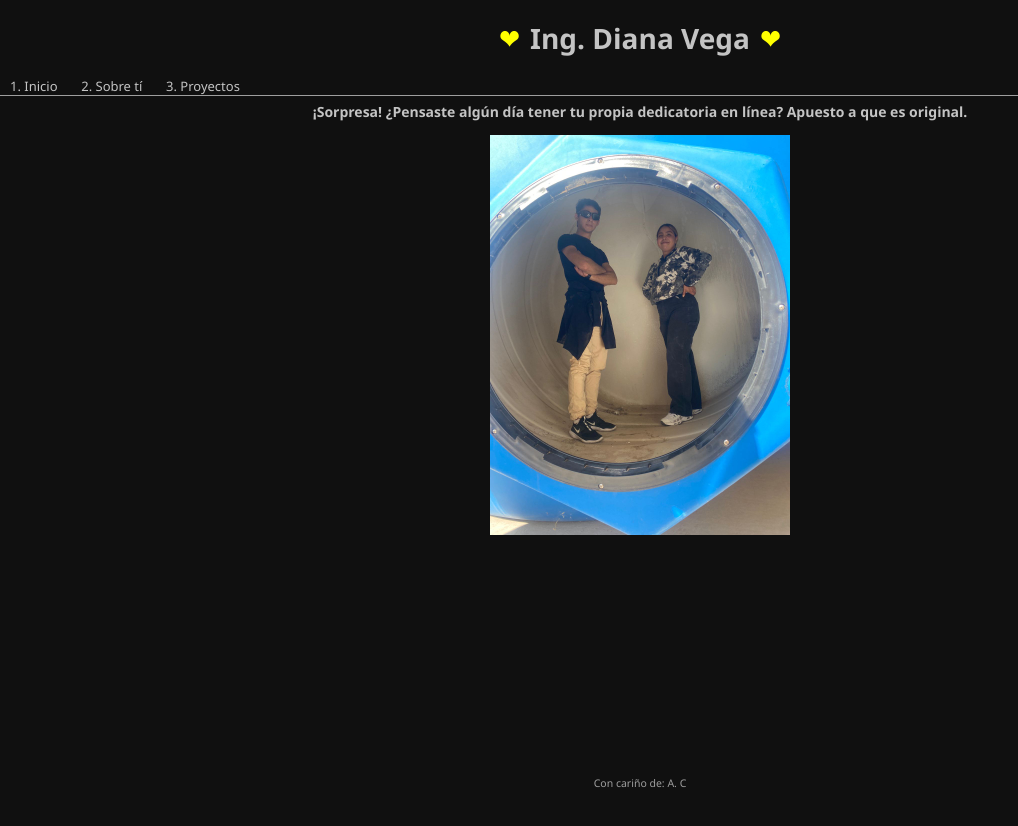
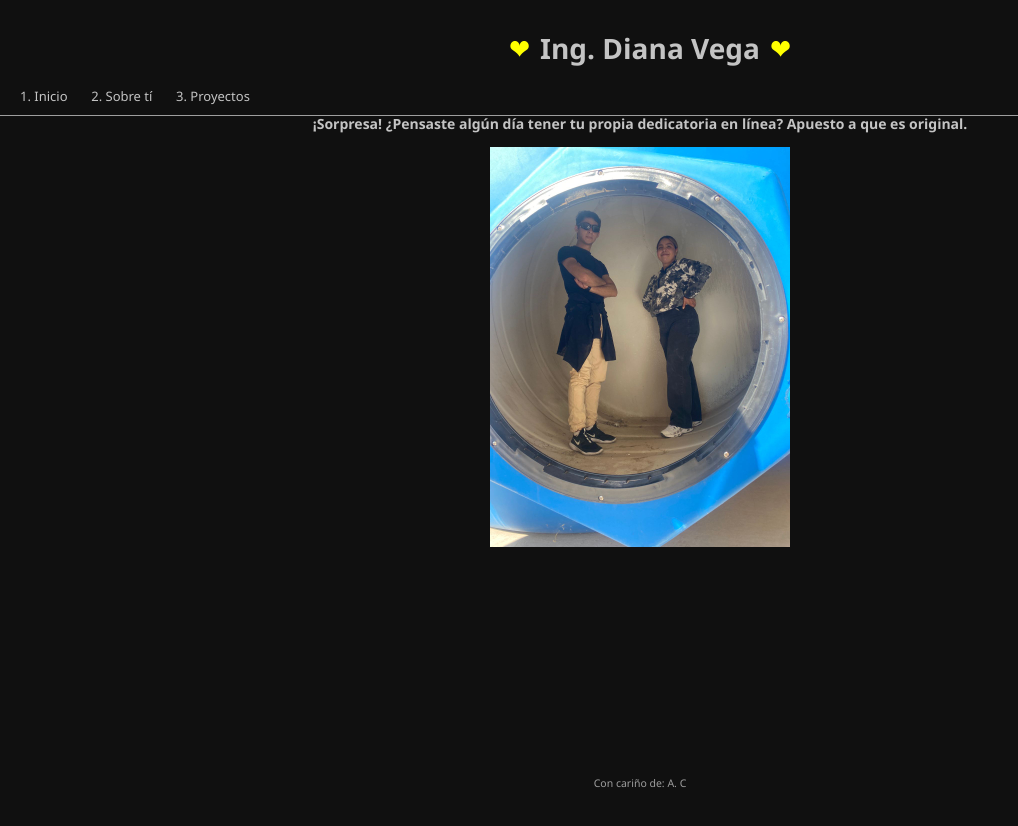
Before and after one commit to TheCodingStudent/Diana, a plain HTML site: page index.html in a window 1280 px wide. Shown: the whole page, without its empty margins (0-1018 px from the left). Drawn offline with Linux system fonts and the light colour scheme.

Commit message:
Prueba de direcciones nuevas

```diff
--- a/assets/css/style.css
+++ b/assets/css/style.css
@@ -34,7 +34,7 @@ main {
 .container {
   width: 95%;
   height: 100%;
-  padding-top: 175px;
+  padding-top: 200px;
   display: flex;
   flex-direction: column;
   align-items: center;
@@ -52,13 +52,13 @@ main {
   width: 100%;
   gap: 0;
   margin: 0;
-  padding: 0;
+  padding: 10px;
 }
 
 .navbar a {
   text-decoration: none;
   color: var(--text-color);
-  padding: 0 10px;
+  padding: 10px 10px;
   transition: all 0.3s ease;
   font-size: small;
 }
--- a/pages/home.html
+++ b/pages/home.html
@@ -1,4 +1,4 @@
-<link rel="stylesheet" href="assets/css/style.css">
+<link rel="stylesheet" href="../assets/css/style.css">
 
 <p class="title">¡Sorpresa! ¿Pensaste algún día tener tu propia dedicatoria en línea? Apuesto a que es original.</p>
 <img src="../assets/images/home.jpg" alt="">
```
Also changed, not shown: pages/about.html (+1 -1 lines), pages/projects.html (+1 -1 lines).
